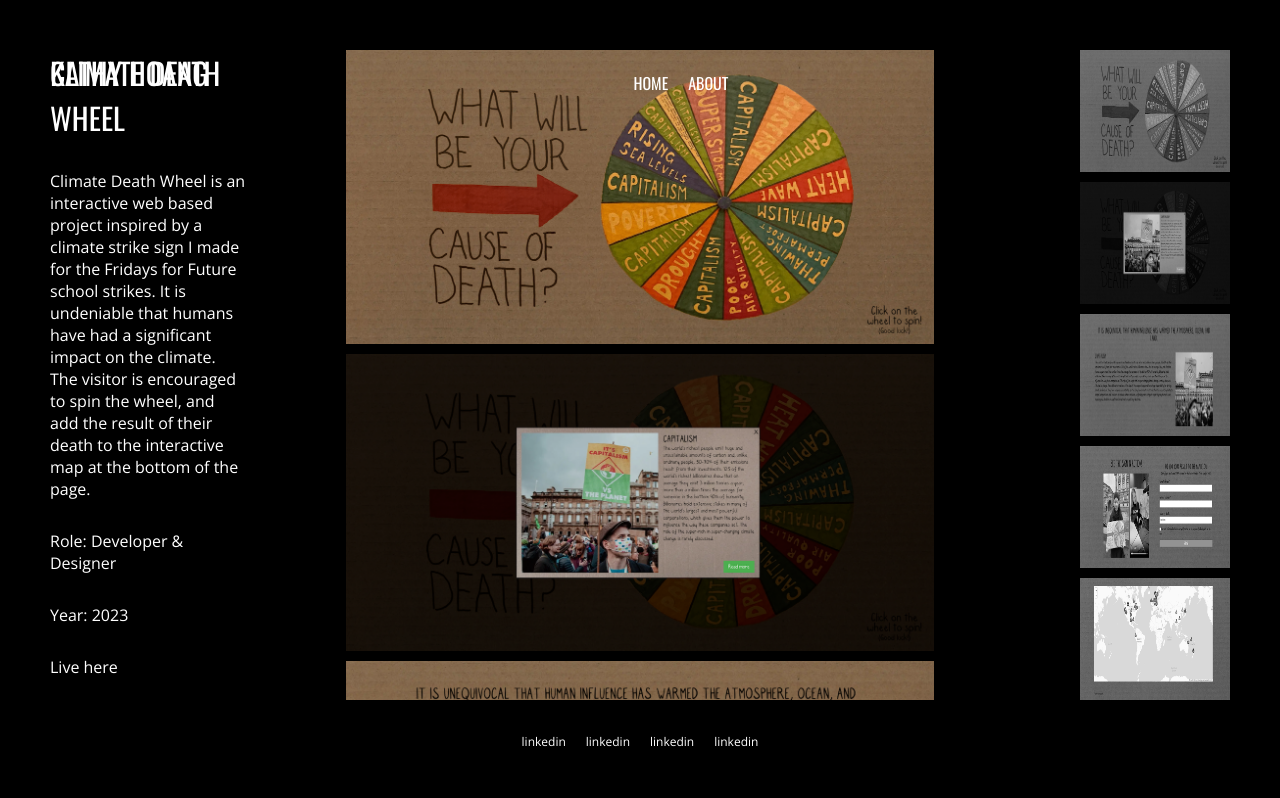
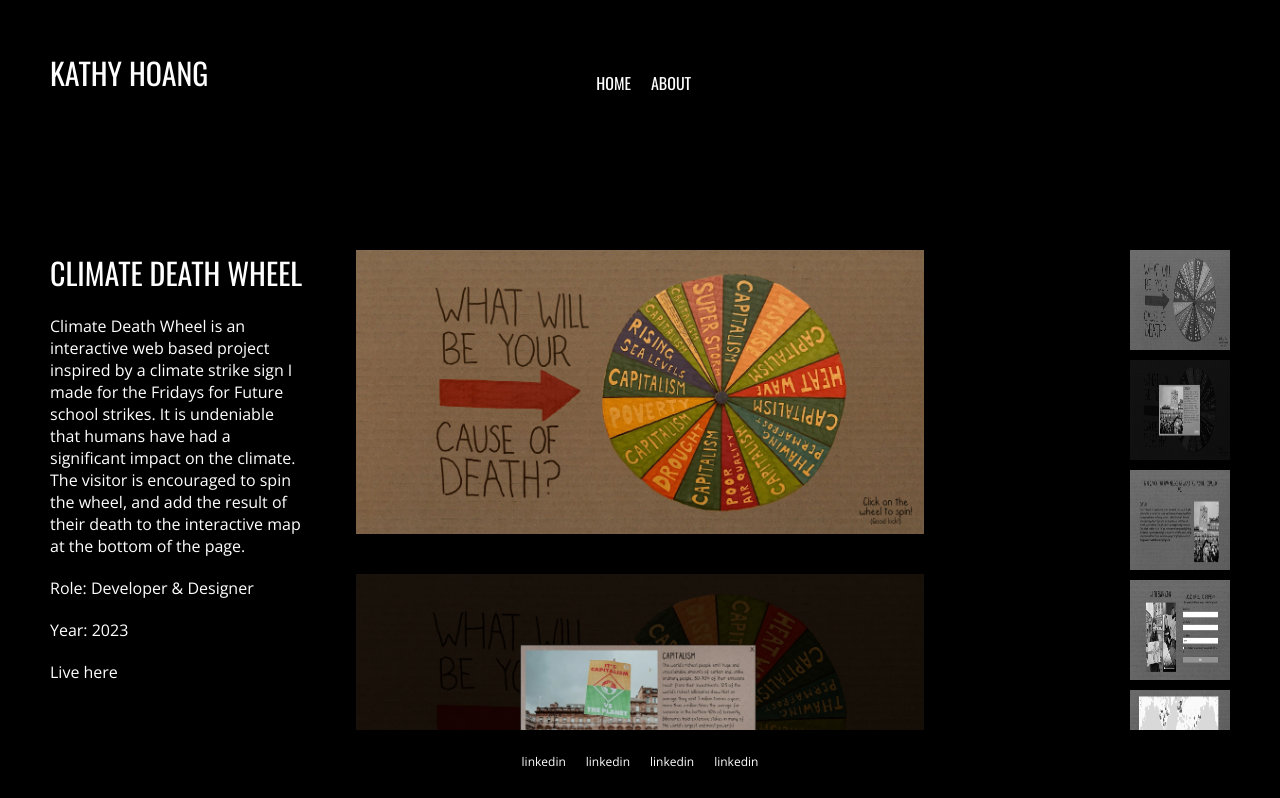
Before and after one commit to HahaKhoang/Kathy-personal-site, a React (Vite) app: page /climate-death-wheel in a window 1280 px wide. Shown: the top 798 px of the page. Built offline with nearby package versions, Linux system fonts and the light colour scheme.

Commit message:
Stylizes layout for ProjectPage

```diff
--- a/src/App.module.scss
+++ b/src/App.module.scss
@@ -18,6 +18,10 @@
   background-color: black;
 }
 
+html::-webkit-scrollbar {
+  display: none;
+}
+
 h1,
 h2,
 h3,
--- a/src/UI/Footer.jsx
+++ b/src/UI/Footer.jsx
@@ -3,12 +3,14 @@
 function Footer() {
   return (
     <div className={styles.container}>
-      <ul className={styles.footer}>
-        <li>linkedin</li>
-        <li>linkedin</li>
-        <li>linkedin</li>
-        <li>linkedin</li>
-      </ul>
+      <div className={styles.footer}>
+        <ul className={styles.links}>
+          <li>linkedin</li>
+          <li>linkedin</li>
+          <li>linkedin</li>
+          <li>linkedin</li>
+        </ul>
+      </div>
     </div>
   );
 }
--- a/src/UI/Footer.module.scss
+++ b/src/UI/Footer.module.scss
@@ -1,13 +1,22 @@
 .container {
+  background-color: black;
+  width: 100%;
+  height: 7rem;
+  position: fixed;
+  bottom: 0;
+  z-index: 500;
+}
+
+.footer {
   position: fixed;
   left: 50%;
   transform: translateX(-50%);
-  bottom: 5rem;
+  bottom: 3rem;
   color: white;
-  z-index: 5;
+  z-index: 500;
 }
 
-.footer {
+.links {
   display: flex;
   gap: 2rem;
 
--- a/src/UI/Header.jsx
+++ b/src/UI/Header.jsx
@@ -3,7 +3,8 @@
 
 function Header() {
   return (
-    <nav className={styles.nav}>
+    <nav className={styles["nav-container"]}>
+      <div className={styles.nav}>
         <div>
           <NavLink to="/" className={styles.logo}>
             Kathy Hoang
@@ -18,6 +19,7 @@
             </li>
             <li>About</li>
           </ul>
+        </div>
       </div>
     </nav>
   );
--- a/src/UI/Header.module.scss
+++ b/src/UI/Header.module.scss
@@ -1,19 +1,61 @@
+// .nav {
+//   position: fixed;
+//   top: 5rem;
+//   left: 5rem;
+//   z-index: 500;
+//   width: 53%;
+//   display: flex;
+//   justify-content: space-between;
+//   align-items: end;
+//   color: white;
+//   background-color: antiquewhite;
+//   font-family: "Oswald", sans-serif;
+
+//   & p {
+//     font-size: 2rem;
+//   }
+// }
+
+// .logo {
+//   text-transform: uppercase;
+//   font-size: 3rem;
+//   color: white;
+//   text-decoration: none;
+// }
+
+// .about {
+//   display: flex;
+//   gap: 2rem;
+
+//   & li {
+//     list-style: none;
+//     font-size: 1.6rem;
+//     text-transform: uppercase;
+//   }
+// }
+
+// .link {
+//   color: white;
+//   text-decoration: none;
+// }
+
+.nav-container {
+  position: fixed;
+  background-color: black;
+  width: 100%;
+  height: 25rem;
+  z-index: 500;
+}
+
 .nav {
-  position: fixed;
-  top: 5rem;
-  left: 5rem;
-  z-index: 500;
-  width: 53%;
+  width: 54%;
+  background-color: black;
   display: flex;
   justify-content: space-between;
   align-items: end;
+  padding: 5rem 0 0 5rem;
+  font-family: "Oswald", sans-serif;
   color: white;
-  // background-color: antiquewhite;
-  font-family: "Oswald", sans-serif;
-
-  & p {
-    font-size: 2rem;
-  }
 }
 
 .logo {
--- a/src/UI/ProjectPage.module.scss
+++ b/src/UI/ProjectPage.module.scss
@@ -1,38 +1,17 @@
-.right-container {
-  // background-color: pink;
-  height: 100%;
-  width: 20%;
-  margin: 0px;
-  float: right;
-  position: fixed;
-
-  & img {
-    width: 15rem;
-    height: 15rem;
-    filter: grayscale(100%);
-  }
-}
-
 .container {
-  position: fixed;
-  bottom: 10rem;
-  left: 50%;
-  transform: translateX(-50%);
-  height: 65rem;
-  width: calc(100vw - 10rem);
-  display: flex;
-  gap: 10rem;
+  position: relative;
+  top: 25rem;
   color: white;
-  // background-color: aquamarine;
 }
 
 .left-container {
+  // background-color: honeydew;
   width: 20%;
+  position: fixed;
+  left: 5rem;
   display: flex;
   flex-direction: column;
-  gap: 3rem;
-  position: relative;
-  // background-color: bisque;
+  gap: 2rem;
 
   & h1 {
     text-transform: uppercase;
@@ -44,32 +23,109 @@
 }
 
 .middle-container {
-  // background-color: sandybrown;
-  width: 60%;
+  // background-color: lemonchiffon;
+  width: calc(100% - 40% - 20rem);
+  padding-bottom: 20rem;
+  position: absolute;
+  left: calc(20% + 10rem);
+  display: flex;
+  flex-direction: column;
+  gap: 4rem;
+
+  & img {
+    width: 100%;
+  }
+}
+
+.right-container {
+  // background-color: navy;
+  width: 20%;
+  position: fixed;
+  right: 5rem;
   display: flex;
   flex-direction: column;
   gap: 1rem;
-  overflow: scroll;
-}
-
-.picture {
-  width: 100%;
-  height: 100%;
-  object-fit: cover;
-}
-
-.right-container {
-  // background-color: olive;
-  width: 20%;
-  position: sticky;
-  display: flex;
-  flex-direction: column;
   align-items: flex-end;
-  gap: 1rem;
 
   & img {
-    width: 15rem;
-    height: 15rem;
+    width: 10rem;
+    height: 10rem;
     filter: grayscale(100%);
   }
 }
+
+// .right-container {
+//   // background-color: pink;
+//   height: 100%;
+//   width: 20%;
+//   margin: 0px;
+//   float: right;
+//   position: fixed;
+
+//   & img {
+//     width: 15rem;
+//     height: 15rem;
+//     filter: grayscale(100%);
+//   }
+// }
+
+// .container {
+//   position: fixed;
+//   bottom: 10rem;
+//   left: 50%;
+//   transform: translateX(-50%);
+//   height: 65rem;
+//   width: calc(100vw - 10rem);
+//   display: flex;
+//   gap: 10rem;
+//   color: white;
+//   // background-color: aquamarine;
+// }
+
+// .left-container {
+//   width: 20%;
+//   display: flex;
+//   flex-direction: column;
+//   gap: 3rem;
+//   position: relative;
+//   // background-color: bisque;
+
+//   & h1 {
+//     text-transform: uppercase;
+//   }
+
+//   & p {
+//     font-size: 1.6rem;
+//   }
+// }
+
+// .middle-container {
+//   // background-color: sandybrown;
+//   width: 60%;
+//   display: flex;
+//   flex-direction: column;
+//   gap: 1rem;
+//   overflow: scroll;
+// }
+
+// .picture {
+//   width: 100%;
+//   height: 100%;
+//   object-fit: cover;
+// }
+
+// .right-container {
+//   // background-color: olive;
+//   width: 20%;
+//   position: sticky;
+//   display: flex;
+//   flex-direction: column;
+//   align-items: flex-end;
+//   gap: 1rem;
+
+//   & img {
+//     width: 15rem;
+//     height: 15rem;
+//     filter: grayscale(100%);
+//   }
+// }
```
Lines whose indentation alone changed are shown as unchanged.
